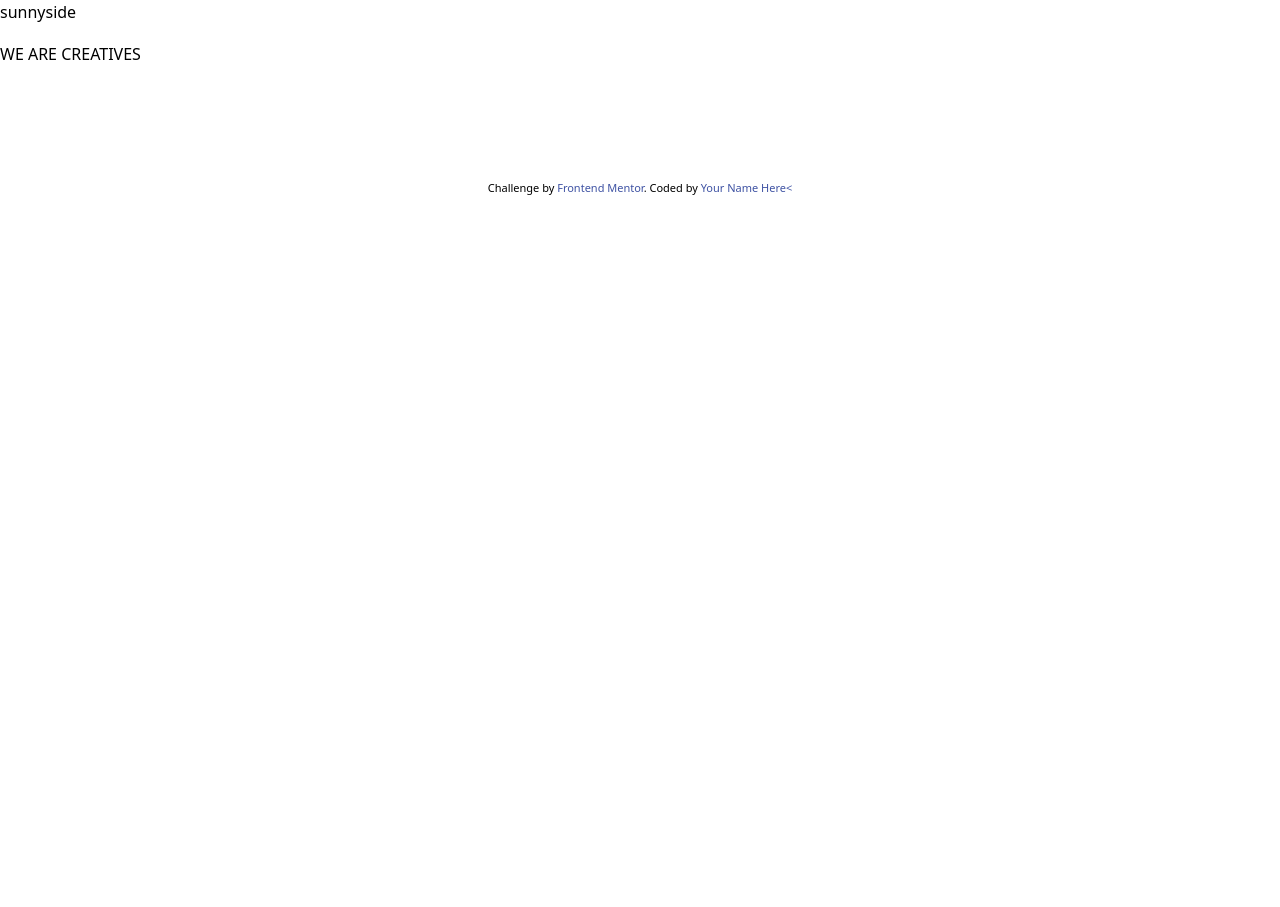
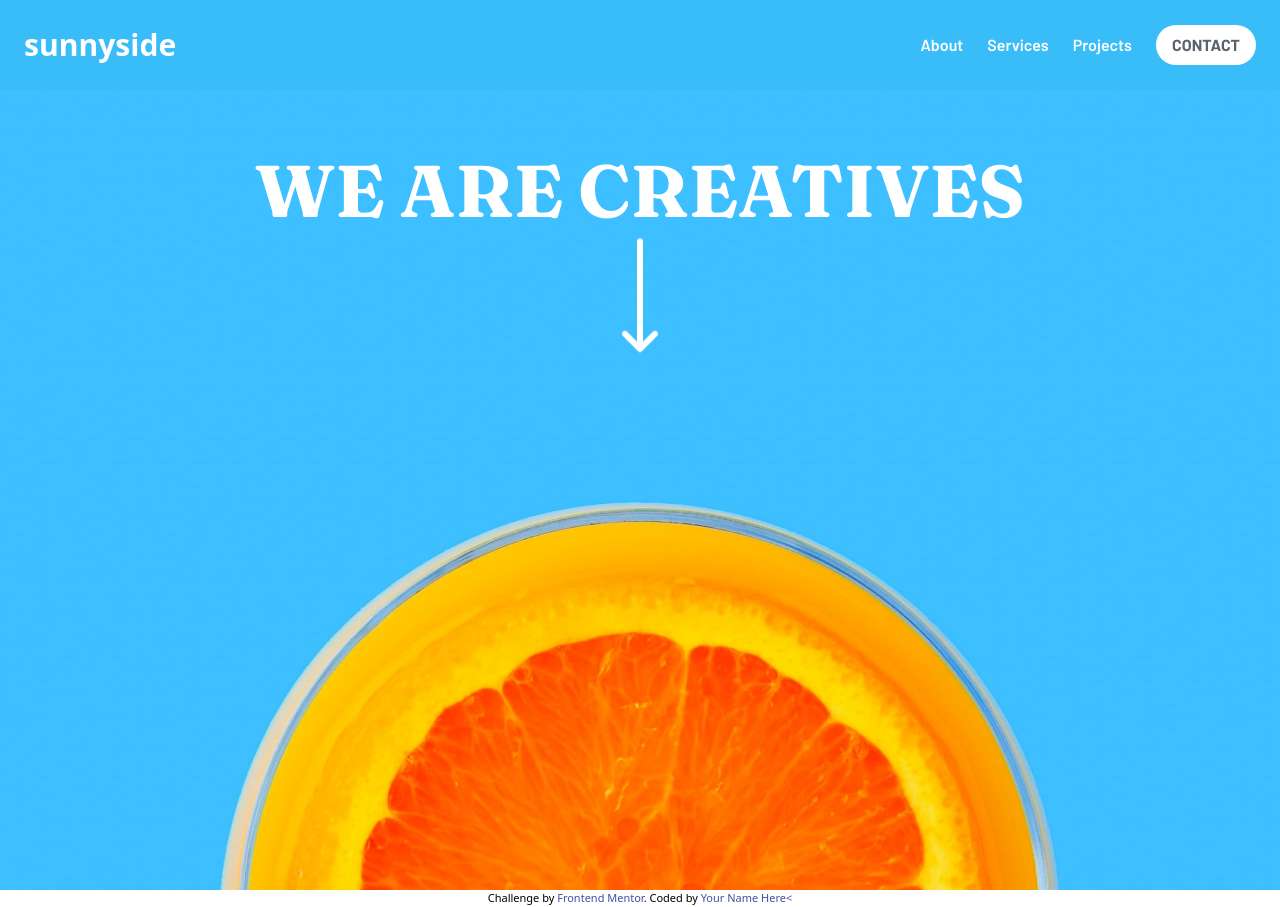
Before and after one commit to Risetech4drew/sunnyside-landing-page, a website: page index.html in a window 1280 px wide. Before the commit the page ends 800 px from the top, so only its background shows below. Drawn offline with nearby package versions, Linux system fonts and the light colour scheme; files that its build step writes are made by us from their sources.

Commit message:
tailwind classed were not working due to the removal of index.html from src dir, added the index.html in content array in tailwind.config file

```diff
--- a/index.html
+++ b/index.html
@@ -27,7 +27,7 @@
       rel="stylesheet"
     />
     <!-- css link tag -->
-    <link rel="stylesheet" href="css/output.css" />
+    <link rel="stylesheet" href="/src/css/output.css" />
     <!-- scripts -->
     <script defer src="/src/js/index.js"></script>
     <title>Frontend Mentor | Sunnyside agency landing page</title>
--- a/tailwind.config.js
+++ b/tailwind.config.js
@@ -1,6 +1,6 @@
 /** @type {import('tailwindcss').Config} */
 module.exports = {
-  content: ["./src/**/*.{html,js}"],
+  content: ["./src/**/*.{html,js}", "./index.html"],
   theme: {
     extend: {
       backgroundImage: {
```
